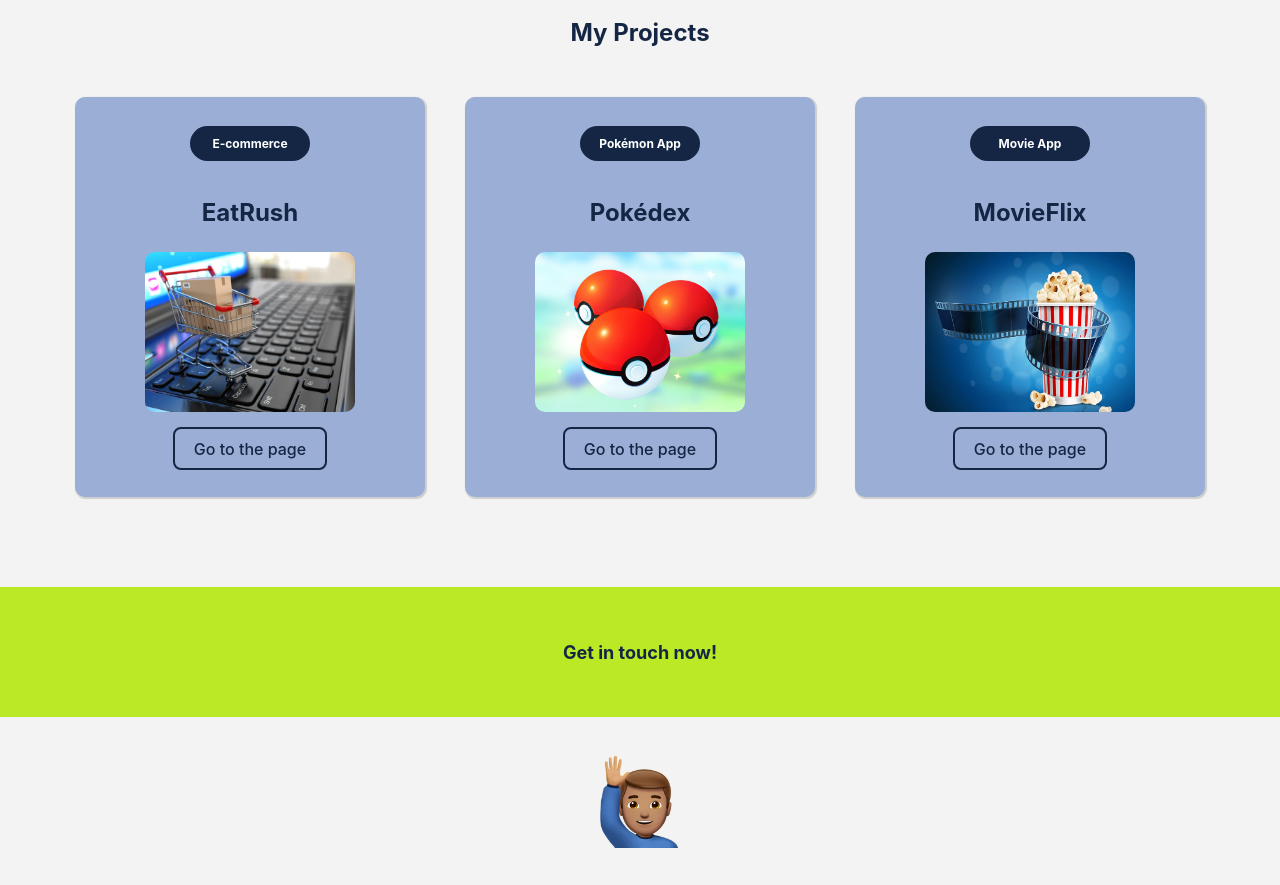
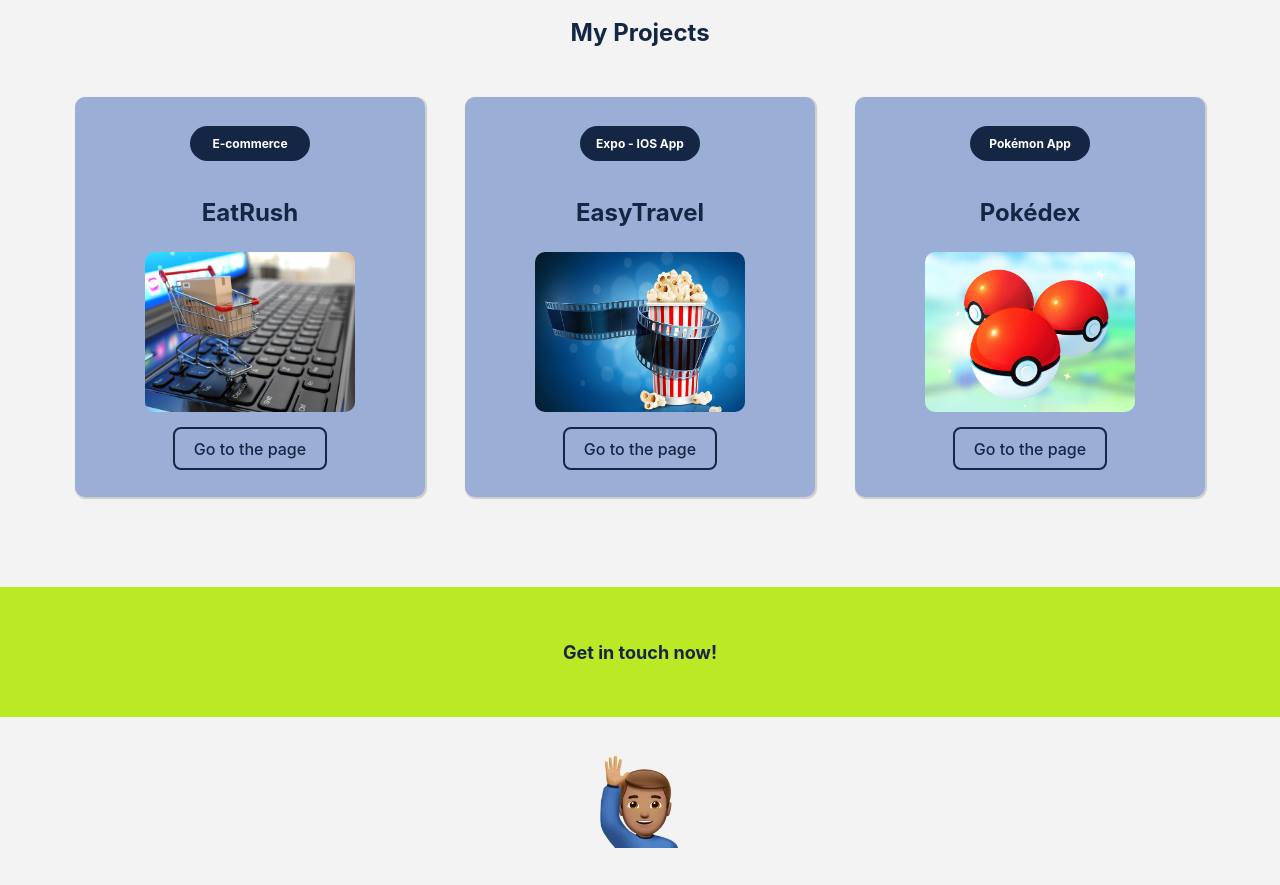
Before and after one commit to nicolasbauzascaffo/newPortfolio, a React (Vite) app: page / in a window 1280 px wide. Shown: the part 2300-3185 px from the top of the page. Built offline with nearby package versions, Linux system fonts and the light colour scheme.

Commit message:
Update projects.jsx

```diff
--- a/src/components/projects.jsx
+++ b/src/components/projects.jsx
@@ -23,22 +23,22 @@
           </Link>
         </section>
         <section className="projectBox">
-          <p>Pokémon App</p>
-          <h2>Pokédex</h2>
-          <img src={pokeball} alt="siteImg" />
+          <p>Expo - IOS App</p>
+          <h2>EasyTravel</h2>
+          <img src={popcorn} alt="siteImg" />
           <Link
-            to="https://pokedex-mu-silk.vercel.app/"
+            to="https://expo.dev/preview/update?message=Initial%20commit%0A%0AGenerated%20by%20create-expo-app%203.0.0.&updateRuntimeVersion=1.0.0&createdAt=2024-09-11T22%3A36%3A52.928Z&slug=exp&projectId=608d07ec-688c-4328-b5bc-c16ec3a29739&group=e7b2edf2-02f3-40c2-af88-75587e79f30d /"
             style={{ textDecoration: "none" }}
           >
             <button> Go to the page</button>
           </Link>
         </section>
         <section className="projectBox">
-          <p>Movie App</p>
-          <h2>MovieFlix</h2>
-          <img src={popcorn} alt="siteImg" />
+          <p>Pokémon App</p>
+          <h2>Pokédex</h2>
+          <img src={pokeball} alt="siteImg" />
           <Link
-            to="https://movie-flix-com.vercel.app/"
+            to="https://pokedex-mu-silk.vercel.app/"
             style={{ textDecoration: "none" }}
           >
             <button> Go to the page</button>
```
